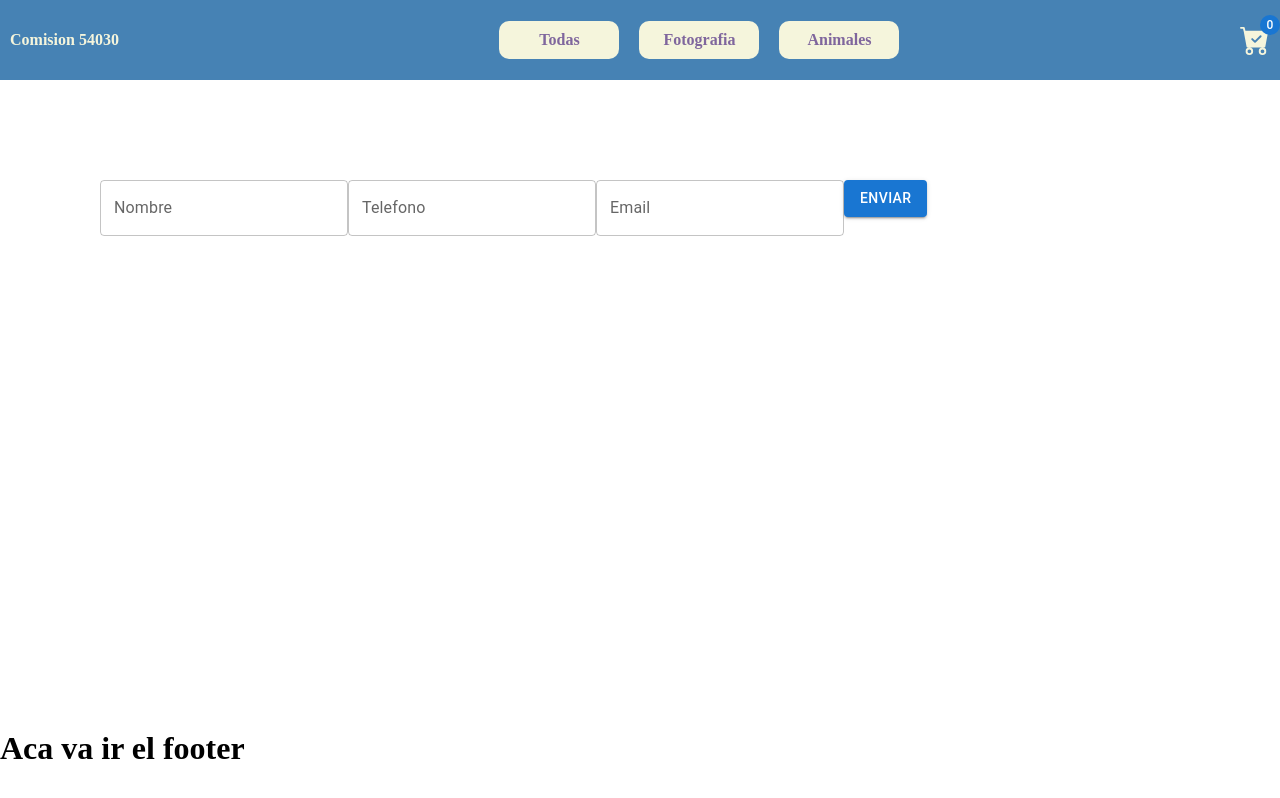
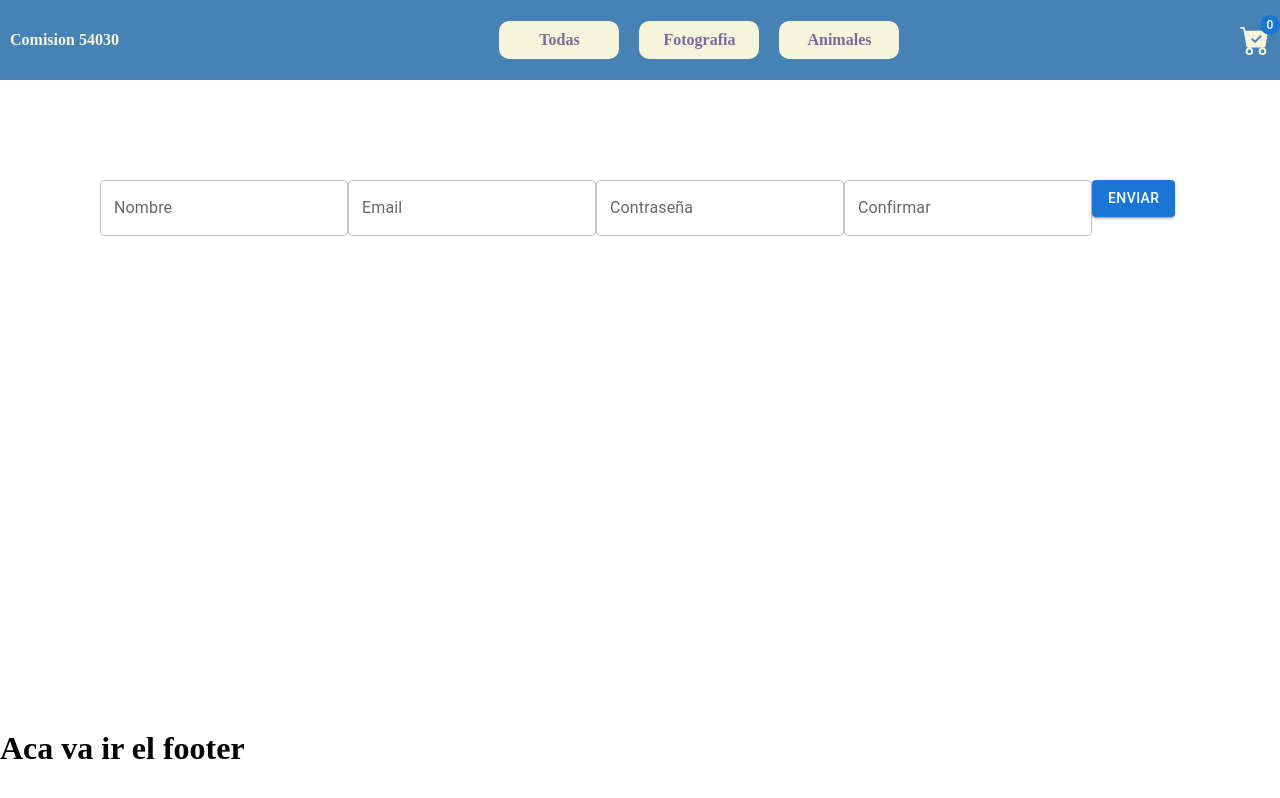
Before and after one commit to esdodero/comision-react, a React (Vite) app: page /checkout in a window 1280 px wide. Built offline with nearby package versions, Linux system fonts and the light colour scheme.

Commit message:
implementacion de formik / yup  en checkout

```diff
--- a/package.json
+++ b/package.json
@@ -15,12 +15,14 @@
     "@fontsource/roboto": "^5.0.12",
     "@mui/icons-material": "^5.15.14",
     "@mui/material": "^5.15.14",
+    "formik": "^2.4.6",
     "react": "^18.2.0",
     "react-dom": "^18.2.0",
     "react-icons": "^5.0.1",
     "react-router-dom": "^6.22.3",
     "react-spinners": "^0.13.8",
-    "sweetalert2": "^11.10.8"
+    "sweetalert2": "^11.10.8",
+    "yup": "^1.4.0"
   },
   "devDependencies": {
     "@types/react": "^18.2.66",
--- a/src/App.jsx
+++ b/src/App.jsx
@@ -3,8 +3,8 @@ import ItemListContainer from "./components/pages/itemListContainer/ItemListCont
 import ItemDetailContainer from "./components/pages/itemDetail/ItemDetailContainer";
 import CartContainer from "./components/pages/cart/CartContainer";
 import { Layout } from "./components/layout/Layout";
-import { Checkout } from "./components/pages/checkout/Checkout";
 import CartContextProvider from "./context/CartContext";
+import { CheckoutFormik } from "./components/pages/checkoutFormik/CheckoutFormik";
 
 function App() {
   return (
@@ -16,7 +16,7 @@ function App() {
             <Route path="/category/:name" element={<ItemListContainer />} />
 
             <Route path="/itemDetail/:id" element={<ItemDetailContainer />} />
-            <Route path="/checkout" element={<Checkout />} />
+            <Route path="/checkout" element={<CheckoutFormik />} />
             <Route path="/cart" element={<CartContainer />} />
 
             <Route path="*" element={<h1>Error 404 not found</h1>} />
--- /dev/null
+++ b/src/components/pages/checkoutFormik/CheckoutFormik.jsx
@@ -0,0 +1,85 @@
+import { Button, TextField } from "@mui/material";
+import { useFormik } from "formik";
+import * as Yup from "yup";
+
+export const CheckoutFormik = () => {
+  const { handleChange, handleSubmit, errors } = useFormik({
+    initialValues: {
+      nombre: "",
+      email: "",
+      contraseña: "",
+      confirmarContraseña: "",
+    },
+    onSubmit: (x) => {
+      console.log(x);
+    },
+    validationSchema: Yup.object({
+      nombre: Yup.string()
+        .required("el campo es obligatorio")
+        .min(3, "bla bla"),
+      email: Yup.string()
+        .email("El email no es valido")
+        .required("el campo es obligatorio"),
+      contraseña: Yup.string()
+        .required("el campo es obligatorio")
+        .matches(
+          /^(?=.*\d)(?=.*[!@#$%^&*])(?=.*[a-z])(?=.*[A-Z])/,
+          "se necesita tal cosa adsa"
+        ),
+      confirmarContraseña: Yup.string()
+        .required("el campo es obligatorio")
+        .oneOf([Yup.ref("contraseña")], "Las contraseñas no coinciden"),
+    }),
+    validateOnChange: false,
+  });
+
+
+  return (
+    <div style={{ padding: "100px" }}>
+      <form onSubmit={handleSubmit}>
+        <TextField
+          variant="outlined"
+          type="text"
+          label="Nombre"
+          onChange={handleChange}
+          name="nombre"
+          error={errors.nombre ? true : false} // undefined / "el campo es obligatoriio"
+          helperText={errors.nombre}
+        />
+        {/* <input type="text" className={ condicion ? "inputError" : "input"} />
+        <span>{}</span> */}
+
+        <TextField
+          variant="outlined"
+          type="text"
+          label="Email"
+          onChange={handleChange}
+          name="email"
+          error={errors.email ? true : false}
+          helperText={errors.email}
+        />
+        <TextField
+          variant="outlined"
+          type="text"
+          label="Contraseña"
+          onChange={handleChange}
+          name="contraseña"
+          error={errors.contraseña ? true : false}
+          helperText={errors.contraseña}
+        />
+        <TextField
+          variant="outlined"
+          type="text"
+          label="Confirmar"
+          onChange={handleChange}
+          name="confirmarContraseña"
+          error={errors.confirmarContraseña ? true : false}
+          helperText={errors.confirmarContraseña}
+        />
+        <Button variant="contained" type="submit">
+          enviar
+        </Button>
+      </form>
+    </div>
+  );
+};
```
Also changed, not shown: 1 other file (tests, documents, lock files or other folders).
